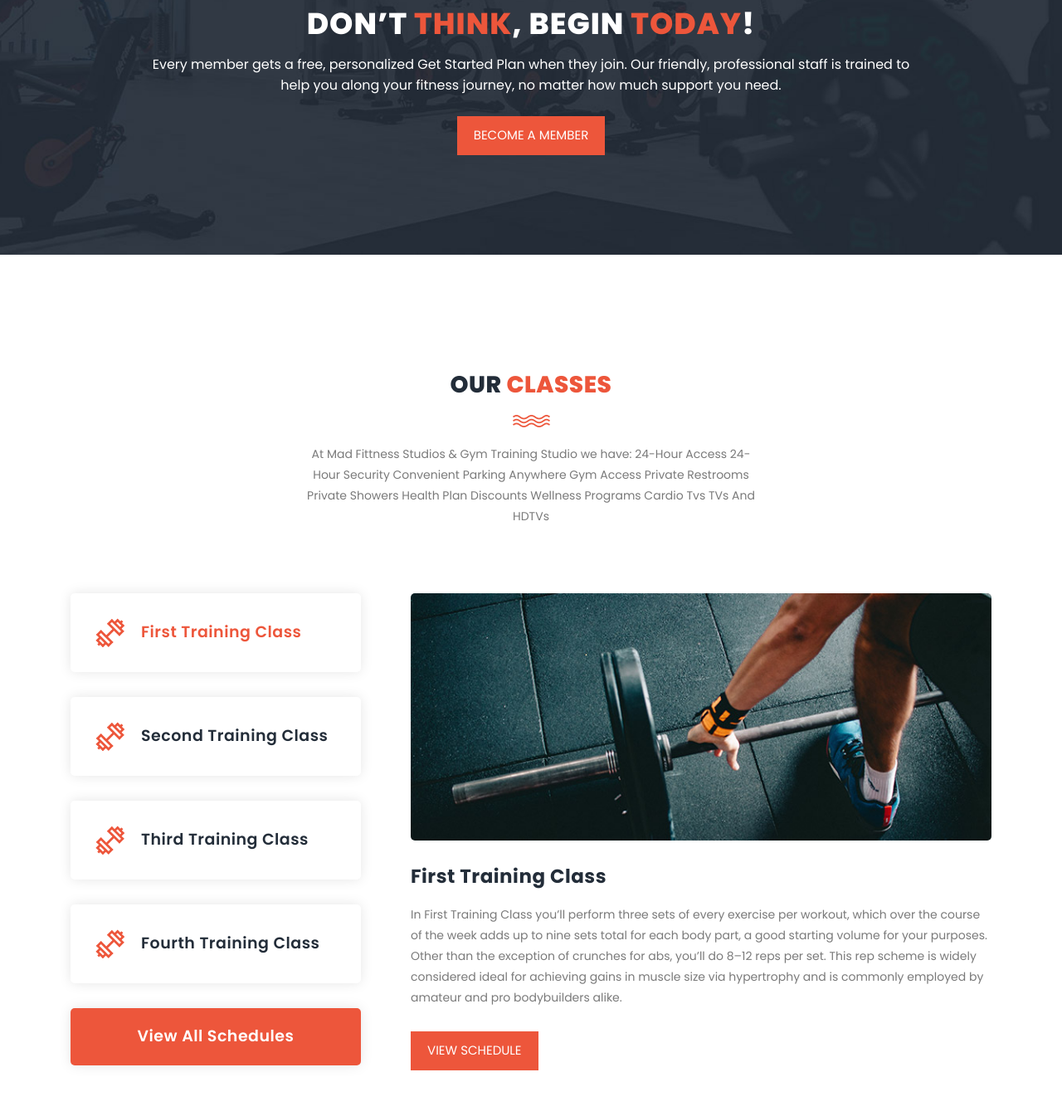
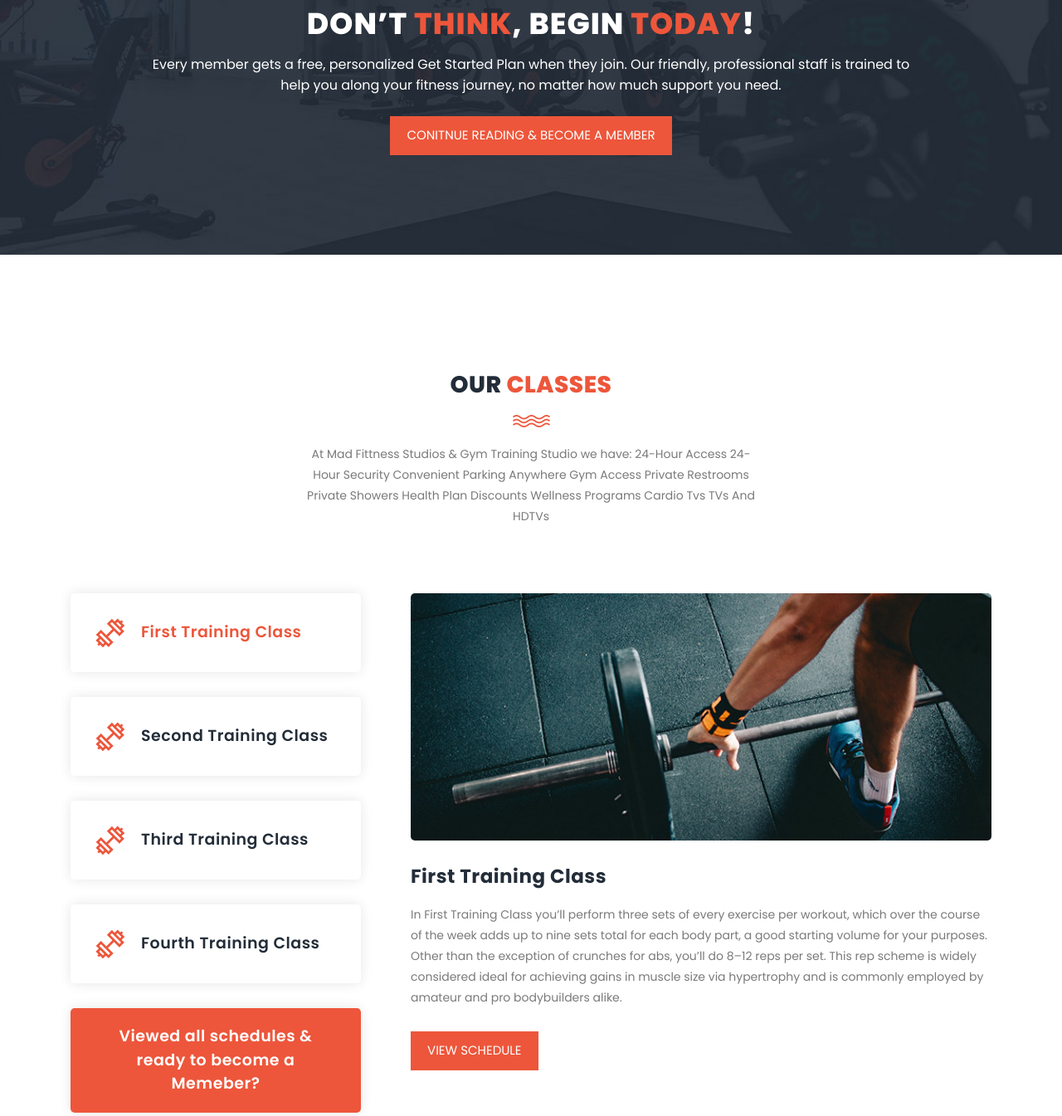
Before and after one commit to SamuelMwangi-YR/E-commerce-positive-Mad-Fitness-Studios-Gym-Training-Studio-, a plain HTML site: page index.html in a window 1280 px wide. Shown: the part 2112-3457 px from the top of the page at 83% size. Drawn offline with Linux system fonts and the light colour scheme.

Commit message:
Update index.html

```diff
--- a/index.html
+++ b/index.html
@@ -197,7 +197,7 @@ https://templatemo.com/tm-548-training-studio
                         <h2>Don’t <em>think</em>, begin <em>today</em>!</h2>
                         <p>Every member gets a free, personalized Get Started Plan when they join. Our friendly, professional staff is trained to help you along your fitness journey, no matter how much support you need.</p>
                         <div class="main-button scroll-to-section">
-                            <a href="#our-classes">Become a member</a>
+                            <a href="#our-classes">Conitnue Reading & Become a member</a>
                         </div>
                     </div>
                 </div>
@@ -236,7 +236,7 @@ https://templatemo.com/tm-548-training-studio
                   <li><a href='#tabs-2'><img src="assets/images/tabs-first-icon.png" alt="">Second Training Class</a></a></li>
                   <li><a href='#tabs-3'><img src="assets/images/tabs-first-icon.png" alt="">Third Training Class</a></a></li>
                   <li><a href='#tabs-4'><img src="assets/images/tabs-first-icon.png" alt="">Fourth Training Class</a></a></li>
-                  <div class="main-rounded-button"><a href="#">View All Schedules</a></div>
+                  <div class="main-rounded-button"><a href="#">Viewed all schedules & ready to become a Memeber?</a></div>
                 </ul>
               </div>
               <div class="col-lg-8">
```
